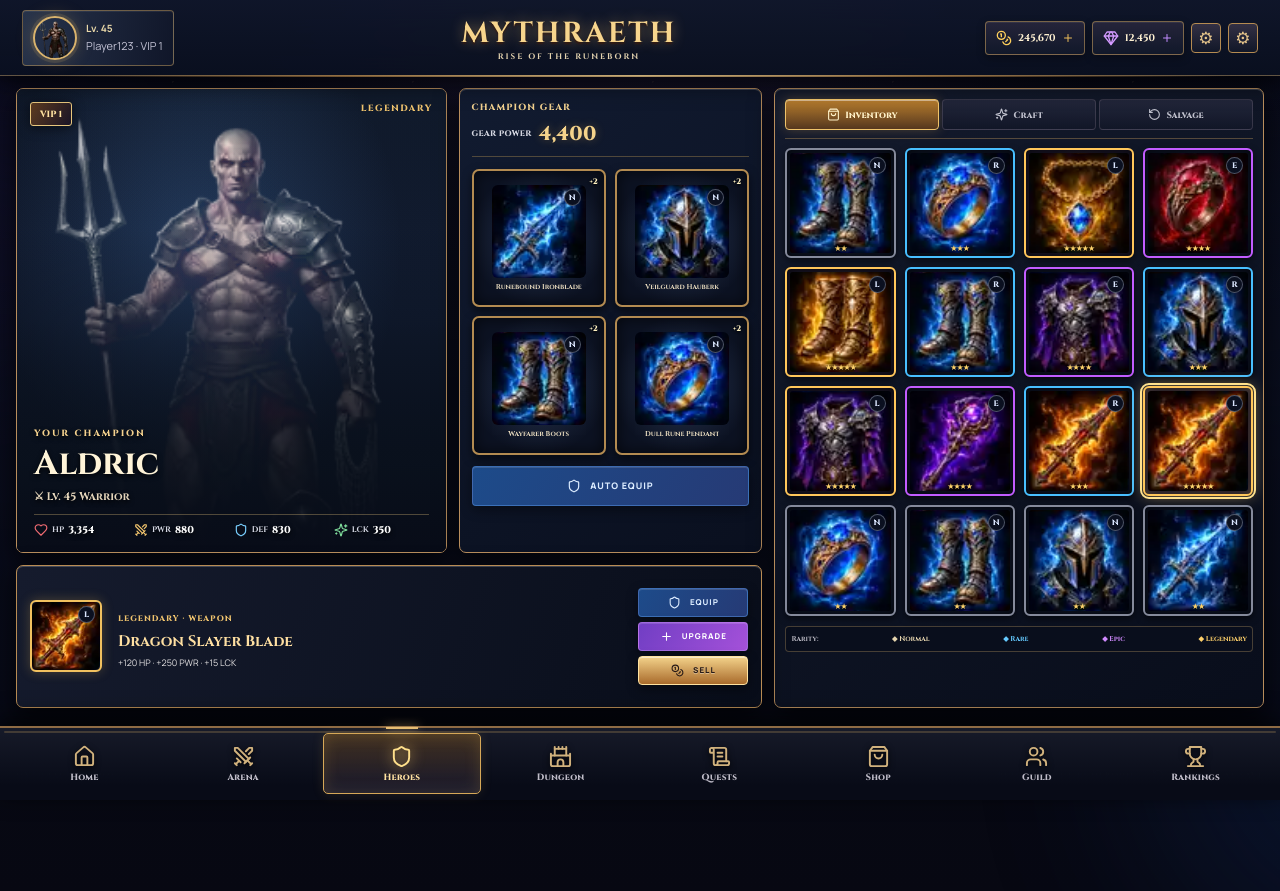
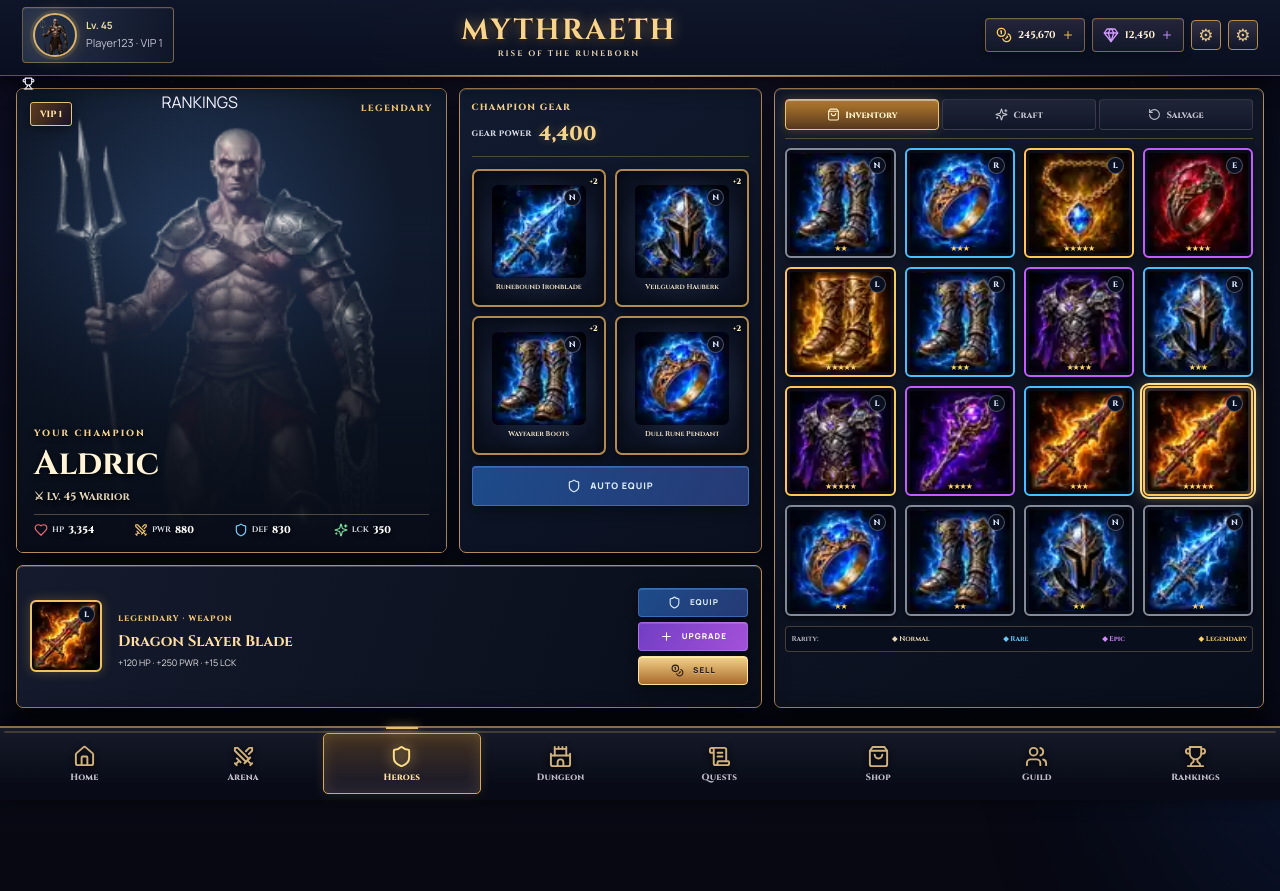
Before and after one commit to Mukedlii/mythraeth-rpg, a Next.js app: page / in a window 1280 px wide. Built offline with nearby package versions, Linux system fonts and the light colour scheme.

Commit message:
polish: add ranking badge to fantasy HUD header

```diff
--- a/app/page.tsx
+++ b/app/page.tsx
@@ -268,7 +268,7 @@ export default function MythraethGame() {
     <header className="topbar">
       <div className="player-chip"><div className="player-avatar"><img src={activeHero.image} alt="Active hero"/></div><span><b>Lv. {activeHero.level}</b><small>Player123 · VIP 1</small></span></div>
       <button className="brand" onClick={() => setActiveTab("Home")} aria-label="MYTHRAETH home"><span><b>MYTHRAETH</b><small>RISE OF THE RUNEBORN</small></span></button>
-      <div className="resources"><span><Coins size={16}/> {fmt(gold)} <Plus size={12}/></span><span><Gem size={16}/> {fmt(gems)} <Plus size={12}/></span><button className="hud-icon" onClick={()=>showToast("Settings are coming soon.")}>⚙</button><button className="hud-icon" onClick={()=>setActiveTab("Rankings")}>⚙</button></div>
+      <div className="resources"><span><Coins size={16}/> {fmt(gold)} <Plus size={12}/></span><span><Gem size={16}/> {fmt(gems)} <Plus size={12}/></span><button className="hud-icon" onClick={()=>showToast("Settings are coming soon.")}>⚙</button><button className="hud-icon" onClick={()=>showToast("Settings are coming soon.")}>⚙</button></div><button className="hud-rank" onClick={()=>setActiveTab("Rankings")}><Trophy size={13}/> RANKINGS</button>
     </header>
 
     <div className="game-layout">
```
